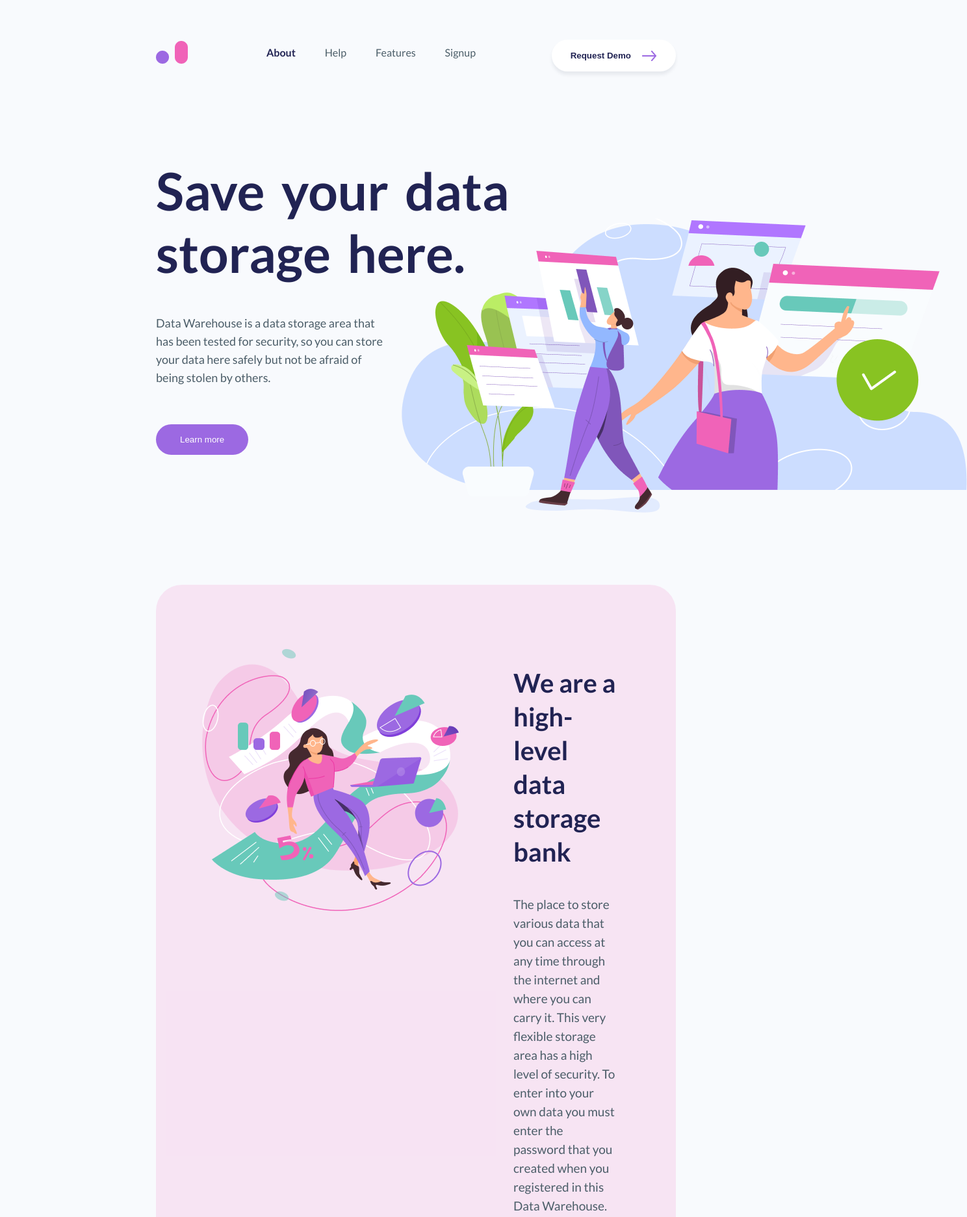
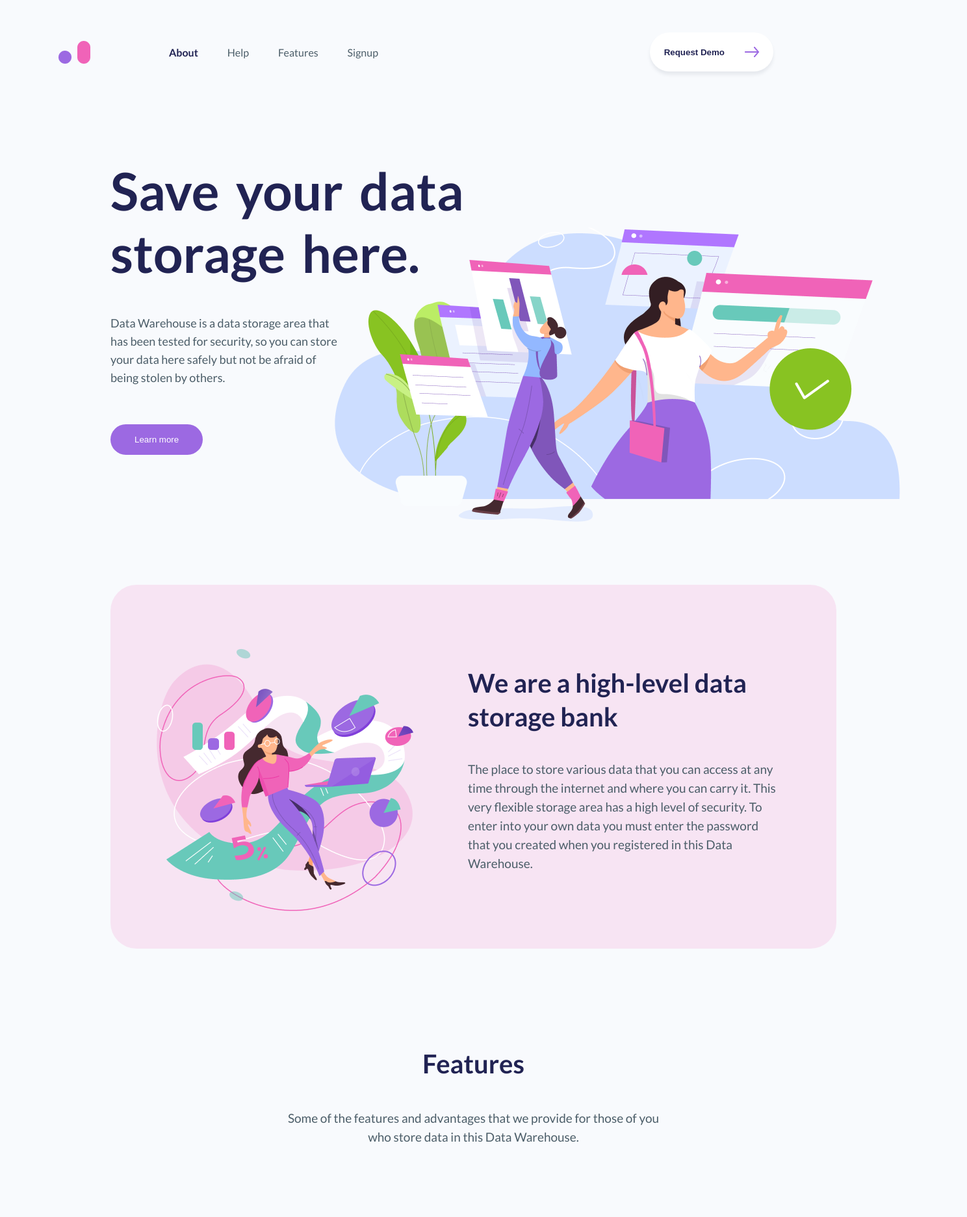
Before and after one commit to DmytroYablonsyi/Cursor-DmytroYablonskyi, a plain HTML site: page Homework6/Homework6.html in a window 1280 px wide. Shown: the top 1873 px of the page at 65% size, 1488 px wide, since content can reach past the window. Drawn offline with Linux system fonts and the light colour scheme.

Commit message:
add homework 6 upgrade

```diff
--- a/Homework6/Homework6.html
+++ b/Homework6/Homework6.html
@@ -22,20 +22,21 @@
     <li><a href=""> Signup</a></li>
   </ul>
 </nav>
-<button class="button-one">Request Demo</button>
-<img class="direct-icon" src="Group 56.png" alt="png">
+<button class="button-one">Request Demo<img class="direct-icon" src="Group 56.png" alt="png">
 </div>
    </header>
    <main>
     <!-- main-one -->
     <div class="main-one">
-        <h1>Save your data storage here.</h1>
+        <div><h1>Save your data storage here.</h1>
         <p>Data Warehouse is a data storage area that has been
             tested for security, so you can store your data here
             safely but not be afraid of being stolen by others.</p>
-        <button class="button-two">Learn more</button>
+        <button class="button-two">Learn more</button></div>
+        <div class="image1"><img  src="image1 1.png" alt="image1"></div>
     </div>
-    <img class="image1" src="image1 1.png" alt="image1">
+
+
     <!-- main-two -->
     <div class="main-two">
         <div class="image2"><img src="image2.png" alt="image2"></div>
@@ -134,8 +135,8 @@
                 Bahagia Ave Street
                 PRBW 29281
             </p>
-            <p class="p2">info@warehouse.project <br>
-                1-232-3434 (Main)</p>
+            <p class="p2"> <a href="#">info@warehouse.project</a><br>
+            <a href="">1-232-3434 (Main)</a> </p>
         </div>
         <div class="footer-six">
             <h2>About</h2>
--- a/Homework6/styles6.css
+++ b/Homework6/styles6.css
@@ -8,14 +8,21 @@ body{
     /* Header */
 main{
     border-bottom: 2px solid #9C69E2;
-    padding: 0px 240px 0px;
+    padding-left:170px;
+    display: flex;
+    flex-direction: column;
 }
 header{
     width:100%;
+    display: flex;
+    justify-content: center;
+
 }
 .header{
-    padding: 50px 240px 0px;
+    margin-top: 50px;
     height: 60px;
+    width: 1100px;
+    justify-content: center;
     display: inline-flex;
     align-items: center;
     font-family: 'Lato', sans-serif;
@@ -23,35 +30,44 @@ header{
 .logo{
     width: 49px;
     height: 35px;
+    margin-right: 121px;
 }
 .header ul li{
   list-style: none;
+  transition: 0.7s;
 
 }
 .button-one{
-    padding:17px 69px 17px 29px ;
-    position: absolute;
-    top: 61px;
-    right: 240px;
+    width: 210px;
+    height: 60px;
+    display: flex;
+    align-items: center;
+    justify-content: space-around;
     color: #212353;
     font-weight: 800;
     background-color: white;
     border-radius: 30px;
     border: none;
     box-shadow: 0px 5px 5px 0px #4B5D681A;
+    transition: 0.7s;
 }
-.direct-icon{
-    position: absolute;
-    top: 78px;
-    right: 270px;
+.button-one:hover{
+    background-color: #F063B8;
+    transition: 0.7s;
 }
 ul li a{
     text-decoration: none;
     color: #4B5D68;
     font-weight: 400px;
 }
+ul li:hover{
+    background-color: #F063B8;
+    border-radius: 10px;
+    padding: 5px;
+    transition: 0.7s;
+}
 nav ul{
-    margin-left: 121px;
+    margin-right: 418px;
     width: 322px;
     display:inline-flex;
     justify-content: space-between;
@@ -62,6 +78,9 @@ nav ul{
   font-weight: 800;
 }
 /* .main-one */
+.main-one{
+    display: flex;
+}
 .main-one h1{
     font-size: 80px;
     width: 645px;
@@ -88,9 +107,9 @@ nav ul{
     color: white;
 }
 .image1{
-    position: absolute;
-    left: 603px;
-    top: 336px;
+   position: absolute;
+   left: 500px;
+   top: 350px;
 }
 /* main-two */
 .main-two{
@@ -98,12 +117,14 @@ nav ul{
     display: flex;
     margin-top: 200px;
     border-radius: 40px;
+    width: 1117px;
+    height: 560px;
 }
 .main-two-one{
-    padding: 125px 92px 125px 0px;
+    margin: 125px 92px 125px 0px;
 }
 .image2{
-    padding: 32px 62px 24px 11px;
+    margin: 32px 62px 24px 11px;
 }
 .main-two-one h1{
     font-size: 40px;
@@ -119,6 +140,8 @@ nav ul{
 }
 /* Features */
 .feature{
+    width: 1117px;
+    height: 150px;
     text-align: center;
     margin-top: 150px;
     display: flex;
@@ -144,6 +167,8 @@ height: 58px;
     margin-top: 150px;
     gap: 92px;
     row-gap: 132px;
+    width: 1117px;
+    height: 600px;
 }
 .main-three h2{
     font-size: 24px;
@@ -199,12 +224,15 @@ margin-left: 20px;
     border-radius: 40px;
     margin-top: 180px;
     margin-bottom: 150px;
+     width: 1118px;
+    height: 809px;
 }
 .main-forth h2{
     color: white;
     padding-top:109px ;
     padding-left: 93px;
     font-size: 40px;
+
 }
 .main-forth-one{
     background-color: white;
@@ -246,7 +274,7 @@ margin-left: 20px;
 }
 /* footer */
 footer{
-    padding: 100px 240px 96px 240px;
+    padding: 100px 240px 96px 170px;
 
 }
 .footer-one{
@@ -263,6 +291,11 @@ background-color: white;
 border-radius: 30px;
 border: none;
 box-shadow: 0px 5px 5px 0px #4B5D681A;
+transition: 0.7s;
+}
+.foot-button:hover{
+    background-color: #F063B8;
+    transition: 0.7s;
 }
 .footer-one h2{
     font-size: 40px;
@@ -284,6 +317,12 @@ box-shadow: 0px 5px 5px 0px #4B5D681A;
     background-color: #F063B8;
     color: white;
     margin-right: 30px;
+    transition: 0.7s;
+}
+.Learn-more:hover{
+    background-color: white;
+    color: black;
+    transition: 0.7s;
 }
 .footer-four{
     width: 95%;
@@ -354,6 +393,10 @@ box-shadow: 0px 5px 5px 0px #4B5D681A;
 .footer-eight h2{
     font-size: 16px;
 }
+.footer-five a{
+    text-decoration: none;
+    color: #212353;
+}
 .final-div{
     width: 100%;
     margin-top: 90px;
```
Also changed, not shown: 1 other file.
